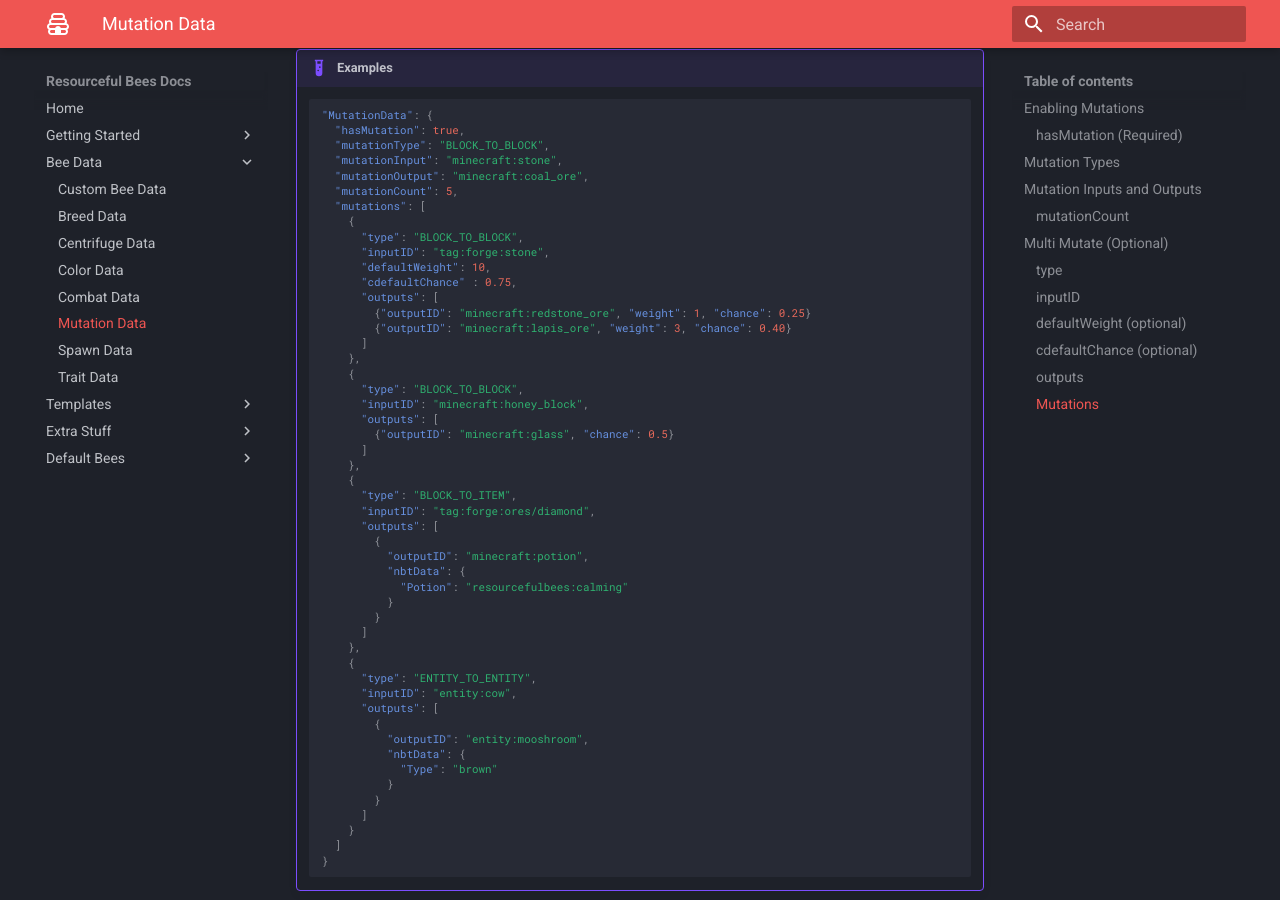
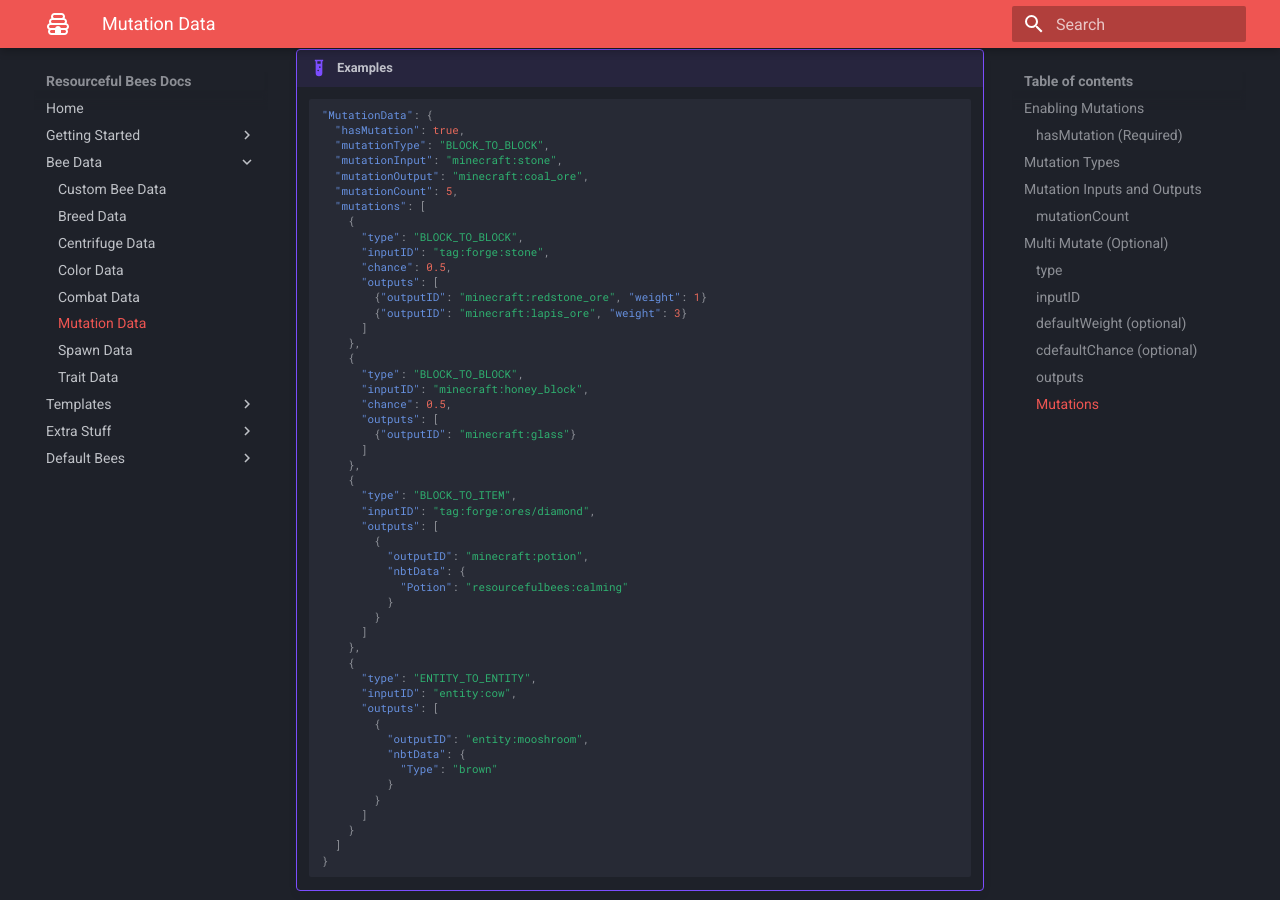
Before and after one commit to Team-Resourceful/ResourcefulBeesDocs, an MkDocs documentation site: the page built from docs/bee_data/mutation_data.md, in a window 1280 px wide and 900 px high, scrolled down 6981 px. Built offline with MkDocs 1.6.1 and Material for MkDocs 9.7.7, drawn with Linux system fonts in a browser that asks for light colours.

Commit message:
docs/bee_data/mutation_data.md updated from https://stackedit.io/

```diff
--- a/docs/bee_data/mutation_data.md
+++ b/docs/bee_data/mutation_data.md
@@ -259,18 +259,18 @@ You can use the new multi mutate by adding the new `mutations` parameter.
 		{
 		  "type": "BLOCK_TO_BLOCK",
 		  "inputID": "tag:forge:stone",
-		  "defaultWeight": 10,
-		  "cdefaultChance" : 0.75,
+		  "chance": 0.5,
 		  "outputs": [
-			{"outputID": "minecraft:redstone_ore", "weight": 1, "chance": 0.25}
-			{"outputID": "minecraft:lapis_ore", "weight": 3, "chance": 0.40}
+			{"outputID": "minecraft:redstone_ore", "weight": 1}
+			{"outputID": "minecraft:lapis_ore", "weight": 3}
 		  ]
 		},
 		{
 		  "type": "BLOCK_TO_BLOCK",
 		  "inputID": "minecraft:honey_block",
+		  "chance": 0.5,
 		  "outputs": [
-			{"outputID": "minecraft:glass", "chance": 0.5}
+			{"outputID": "minecraft:glass"}
 		  ]
 		},
 		{
```
Also changed, not shown: other parts of docs/bee_data/mutation_data.md (+3 -2 lines).
